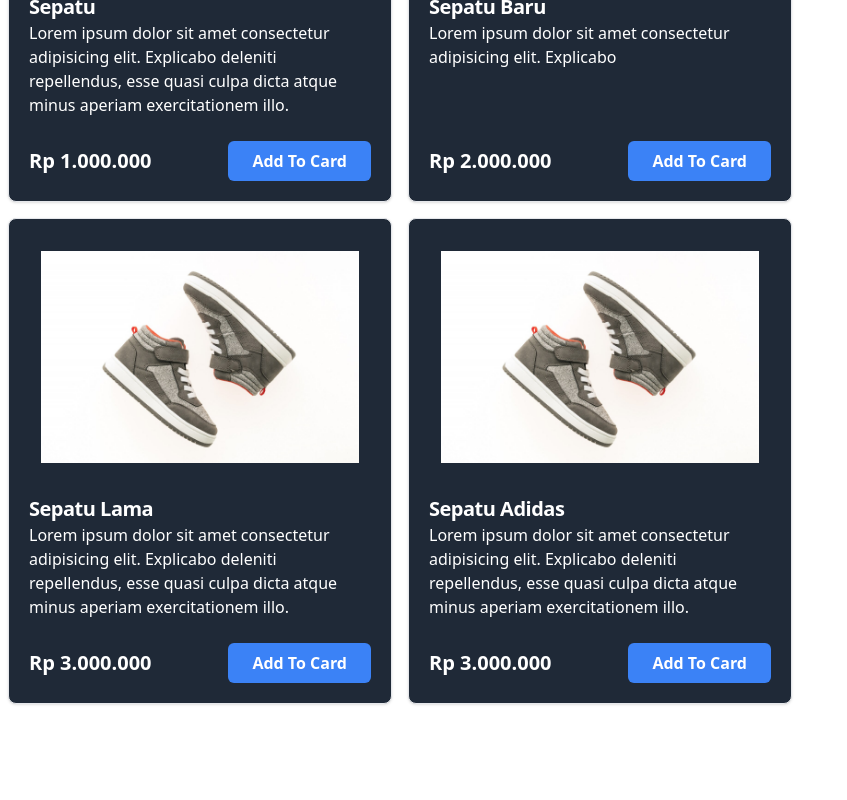
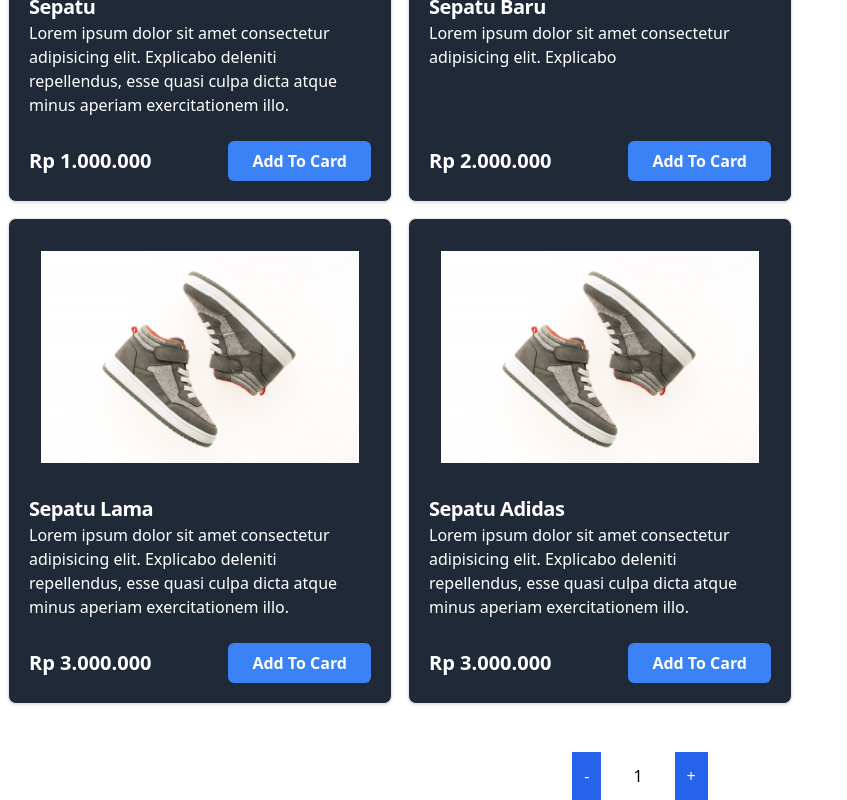
Before and after one commit to dannyhma/my-react-app, a React (Vite) app: page /products in a window 1280 px wide. Shown: the part 392-1192 px from the top of the page, without its empty margins (0-847 px from the left). Before the commit the page ends 1124 px from the top, so only its background shows below. Built offline with nearby package versions, Linux system fonts and the light colour scheme.

Commit message:
Lifecycle

```diff
--- a/src/components/Fragments/Counter.jsx
+++ b/src/components/Fragments/Counter.jsx
@@ -6,7 +6,21 @@
 		this.state = {
 			count: 0,
 		};
+		console.log("constructor");
 	}
+
+	componentDidMount() {
+		this.setState({ count: 1 });
+		console.log("componentDidMount");
+	}
+
+	componentDidUpdate(prevProps, prevState) {
+		console.log("componentDidUpdate");
+		if (this.state.count === 10) {
+			this.setState({ count: 5 });
+		}
+	}
+
 	render() {
 		return (
 			<div className="flex items-center gap-8">
@@ -23,6 +37,7 @@
 				>
 					+
 				</button>
+				{console.log("render")}
 			</div>
 		);
 	}
--- a/src/pages/product.jsx
+++ b/src/pages/product.jsx
@@ -1,6 +1,7 @@
 import { useState } from "react";
 import Button from "../components/Elements/Buttons/Button";
 import CardProduct from "../components/Fragments/CardProduct";
+import Counter from "../components/Fragments/Counter";
 
 const products = [
 	{
@@ -132,6 +133,9 @@
 					</table>
 				</div>
 			</div>
+			<div className="mt-5 flex justify-center">
+				<Counter />
+			</div>
 		</>
 	);
 };
```
